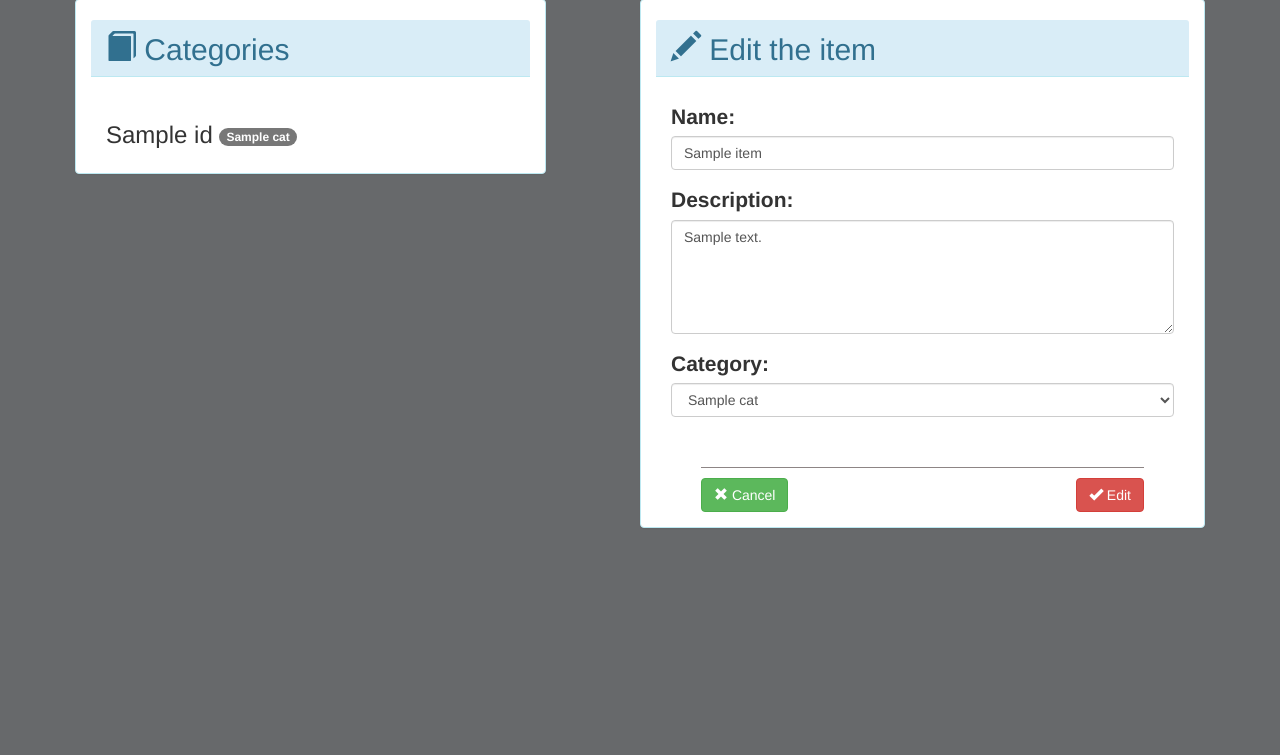
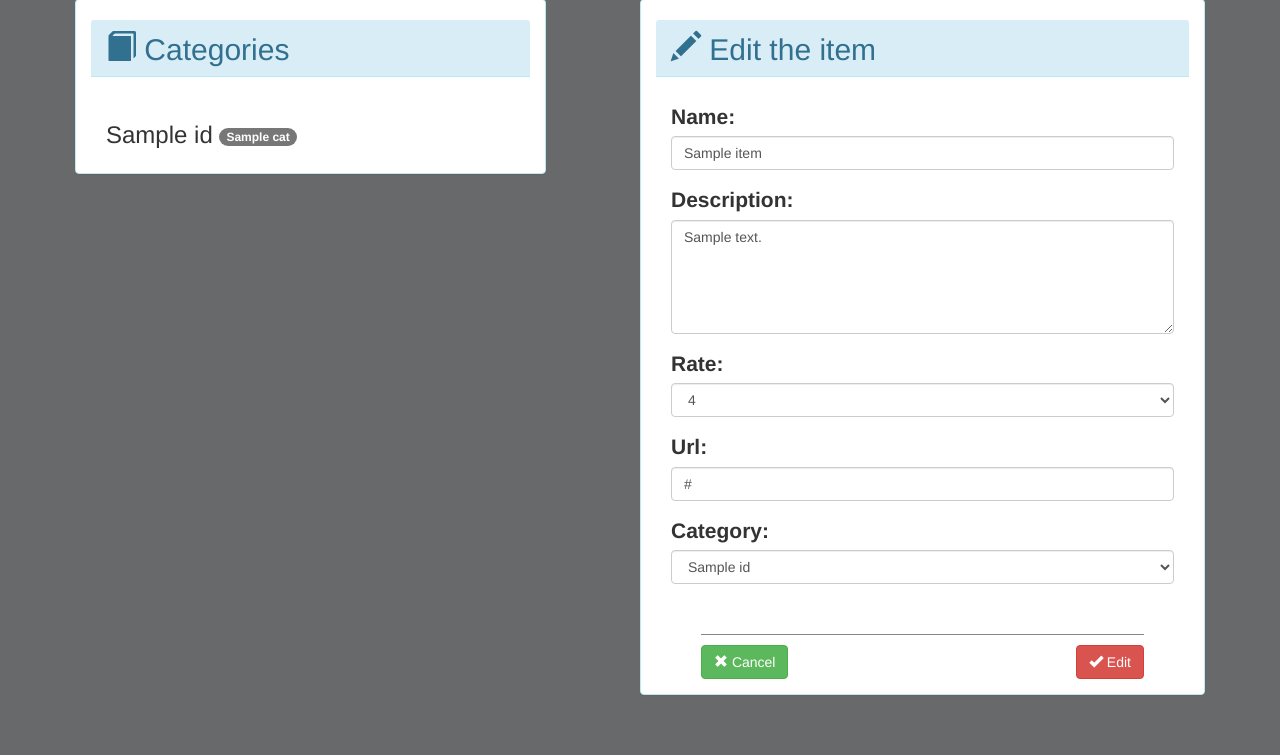
Before and after one commit to pmarki/catalog, a Flask app: template templates/edititem.html in a window 1280 px wide. Shown: the part 162-917 px from the top of the page. Before the commit the page ends 690 px from the top, so only its background shows below. Run offline with Flask 2, Linux system fonts and the light colour scheme; the template is opened without the code that fills it: most values are stand-ins (such as "Sample title", 1, 10 or a date in 2020); parts of the project's set-up code (start-up, migrations or seed data) failed here and were passed over; some libraries are stand-ins or nearby versions.

Commit message:
Added rate and url columns

```diff
--- a/application.py
+++ b/application.py
@@ -148,7 +148,6 @@ def gdisconnect():
         del login_session['username']
         del login_session['email']
         del login_session['picture']
-        loggedIn = ""
 
         flash('Successfully logged out.')
         return redirect(url_for('homePage'))
@@ -252,7 +251,7 @@ def newItem(category_name):
 
     #proceed with request
     if request.method == 'POST':
-        newItem = Item(name = request.form['name'], category_name=category_name, user_id = login_session['user_id'], description = request.form['description'])
+        newItem = Item(name = request.form['name'], category_name=category_name, user_id = login_session['user_id'], description = request.form['description'], rate = request.form['rate'], url = request.form['url'])
         session.add(newItem)
         session.commit()
         flash("New item created")
@@ -274,6 +273,8 @@ def editItem(item_name, category_name):
     if request.method == 'POST':
         session.query(Item.name).filter_by(name = item_name).update({Item.name: request.form['name']})
         session.query(Item.description).filter_by(name = item_name).update({Item.description: request.form['description']})
+        session.query(Item.description).filter_by(name = item_name).update({Item.url: request.form['url']})
+        session.query(Item.description).filter_by(name = item_name).update({Item.rate: request.form['rate']})
         session.query(Item.description).filter_by(name = item_name).update({Item.category_name: request.form['category']})
         session.commit()
         flash("Item edited.")
--- a/database_setup.py
+++ b/database_setup.py
@@ -40,6 +40,8 @@ class Item(Base):
     name = Column( String(80), nullable = False )
     id = Column( Integer, primary_key = True)
     description = Column( String(450) )
+    rate = Column( Integer )
+    url = Column ( String(100) )
     category_name = Column(String, ForeignKey('categories.name'))
     category = relationship(Category)
     user_id = Column(Integer, ForeignKey('users.id'))
--- a/templates/category.html
+++ b/templates/category.html
@@ -6,7 +6,11 @@
 	<div class="panel-body">
 
 		{% for i in items %}
-        	<h3><a href="{{ url_for('item', category_name=category.name, item_name=i.name) }}"><span class="glyphicon glyphicon-menu-right" aria-hidden="true"></span> {{i.name}} </a></h3>
+        	<h3>
+        		<a href="{{ url_for('item', category_name=category.name, item_name=i.name) }}"><span class="glyphicon glyphicon-menu-right" aria-hidden="true"></span> {{i.name}} </a>
+        		<span class="pull-right"><span class="glyphicon glyphicon-star" aria-hidden="true"></span> {{i.rate}}</span>
+        	</h3>
+        	<p><small><a href="{{i.url}}"> See it</a></small></p>
         	<p><small>{{i.description}}</small></p>
 		{% endfor %}
 
--- a/templates/edititem.html
+++ b/templates/edititem.html
@@ -4,23 +4,44 @@
 	<h2 class="panel-heading"><span class="glyphicon glyphicon-pencil" aria-hidden="true"></span> Edit the item </h2>
 	<div class="panel-body">
 		<form action="{{ url_for('editItem', category_name=item.category_name, item_name=item.name )}}" method = 'POST'>
+
 			<div class="form-group">
 				<label for="name">Name:</label>
 				<input class="form-control" type='text' name='name' value='{{item.name }}'>
 			</div>
+
 			<div class="form-group">
 				<label for="description">Description:</label>
 				<textarea class="form-control" type='text' rows="5" name='description'>{{item.description}}</textarea>
 			</div>
+
+			<div class="form-group">
+				<label for="description">Rate:</label>
+				<select class="form-control" name="rate">
+					{% for cat in range(0,11) %}
+						{% if cat == item.rate %}
+							<option value="{{ cat }}" selected>{{cat}}</option>
+						{% else %}
+							<option value="{{ cat }}">{{cat}}</option>
+						{% endif %}
+					{% endfor %}
+				</select>
+			</div>
+
+			<div class="form-group">
+				<label for="url">Url:</label>
+				<input class="form-control" type='text' name='url' value="{{ item.url }}">
+			</div>
+
 			<!-- changing item's category -->
 			<div class="form-group">
 				<label for="category">Category:</label>
 				<select class="form-control" name="category">
 					{% for cat in categories %}
-						{% if cat.name == item.category_name %}
-							<option value="{{ cat.name }}" selected>{{cat.name}}</option>
+						{% if cat[0].name == item.category_name %}
+							<option value="{{ cat[0].name }}" selected>{{cat[0].name}}</option>
 						{% else %}
-							<option value="{{ cat.name }}">{{cat.name}}</option>
+							<option value="{{ cat[0].name }}">{{cat[0].name}}</option>
 						{% endif %}
 					{% endfor %}
 				</select>
```
Also changed, not shown: templates/newitem.html (+13 -0 lines).
